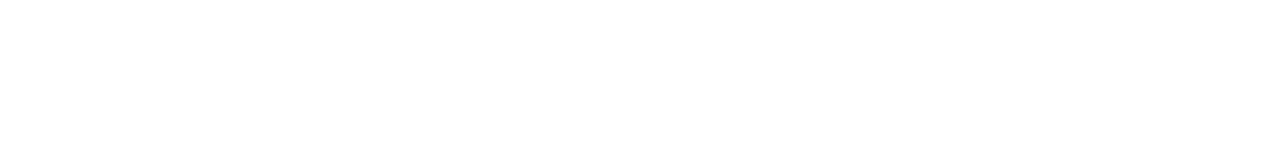
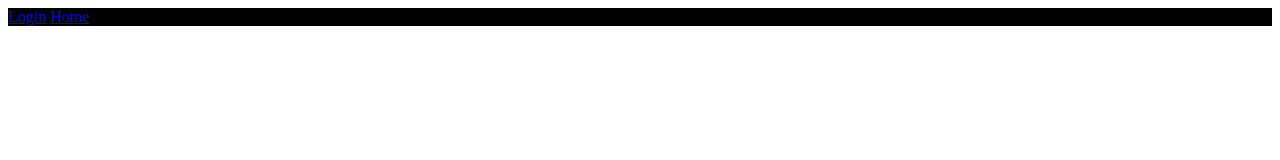
Before and after one commit to Raju9934/webpage, a plain HTML site: page index.html in a window 1280 px wide. Drawn offline with Linux system fonts and the light colour scheme.

Commit message:
added login page,home page

```diff
--- a/index.html
+++ b/index.html
@@ -3,7 +3,12 @@
 <head>
 	<meta charset="UTF-8">
 	<meta name="viewport" content="width=device-width, initial-scale=1.0">
-	<title>Document</title>
+	<title>webpage</title>
+    <div style="background-color: black; height: max-content; width: auto; color: red;">
+		<a href="login.html">Login</a>
+		<a href="home.html">Home</a>
+
+	</div>
 </head>
 <body>
 
```
